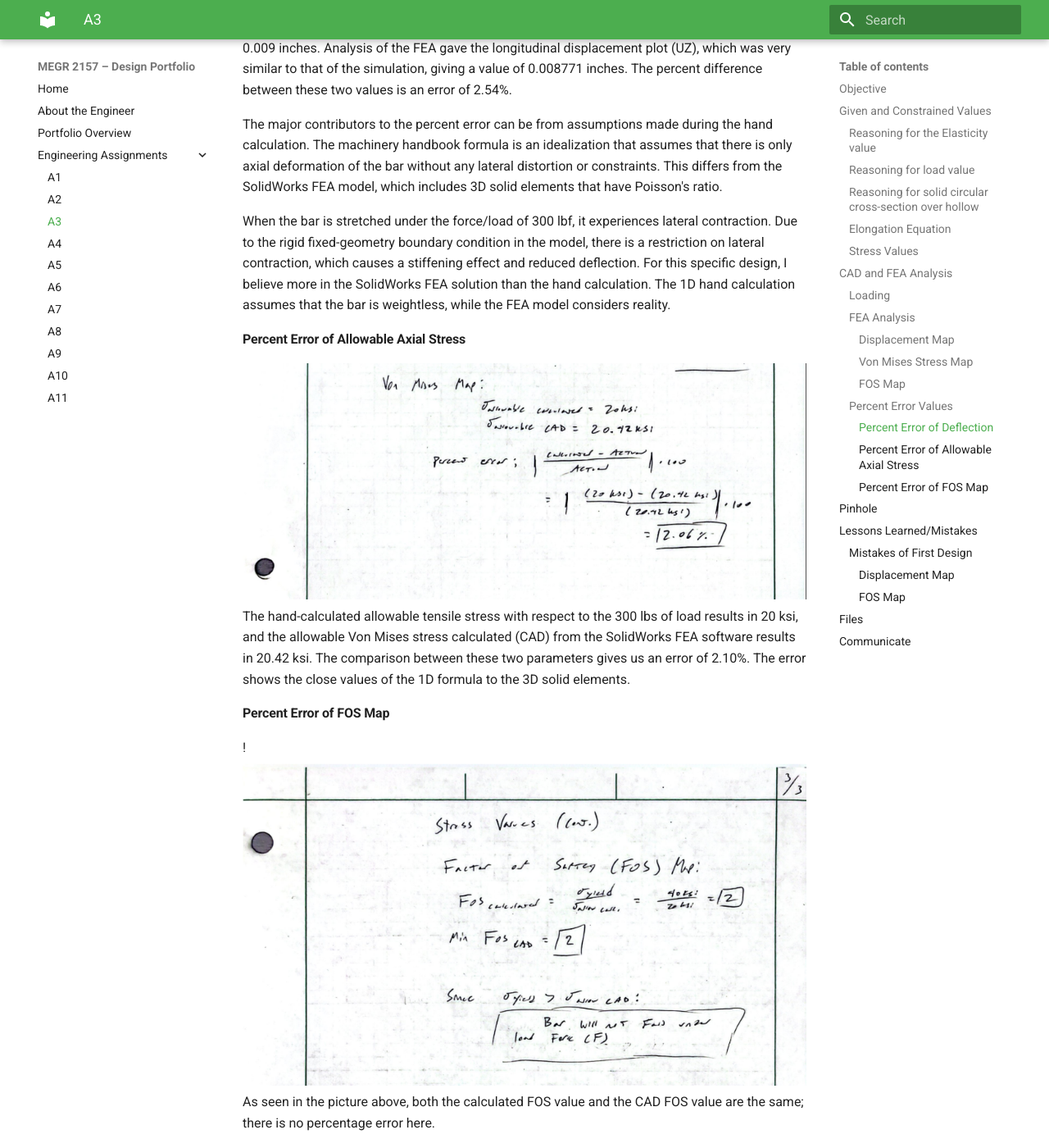
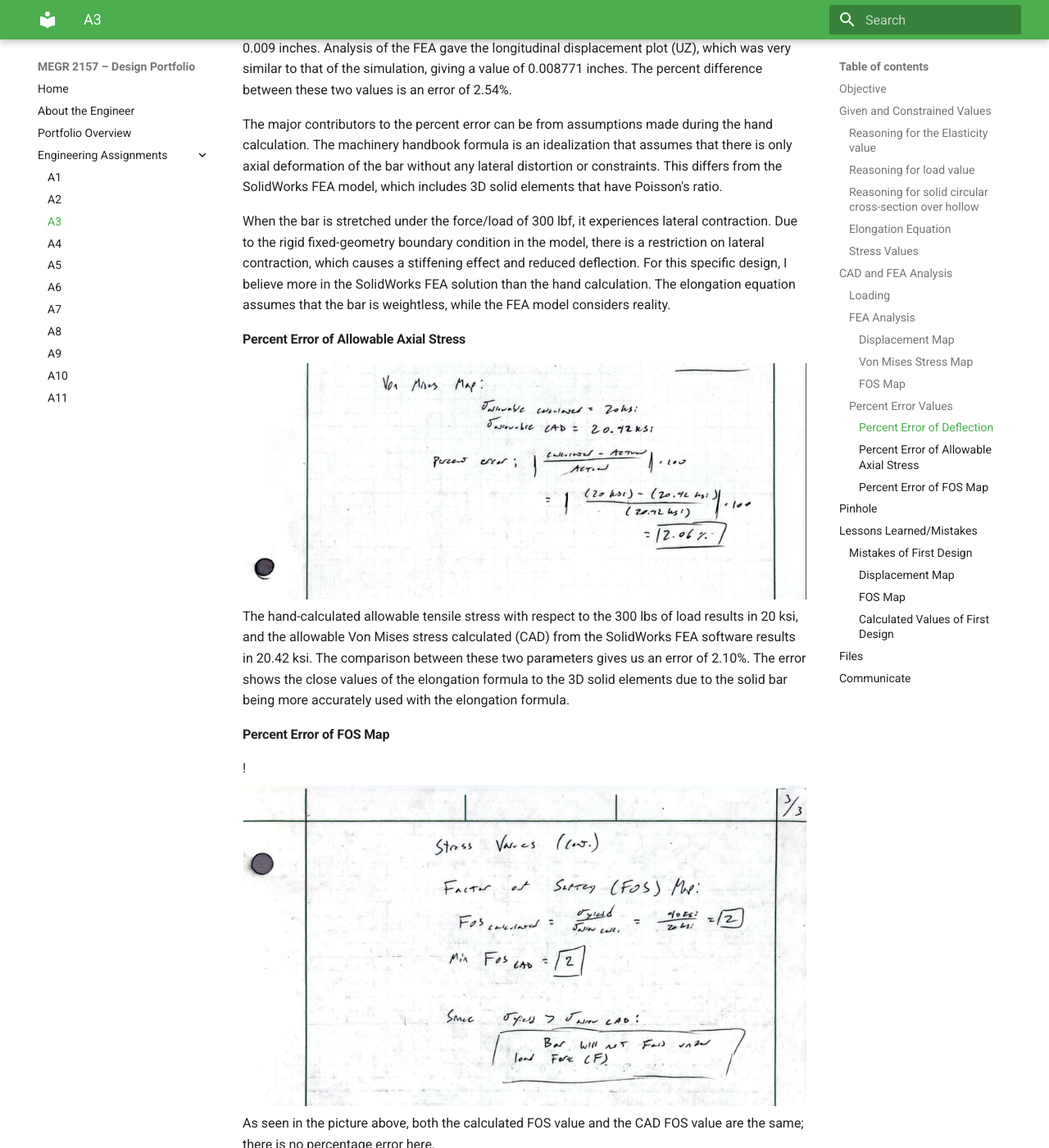
Before and after one commit to smateus0/megr2157-portfolio, an MkDocs documentation site: the page built from docs/assignments/A03/index.md, in a window 1280 px wide and 1400 px high, scrolled down 8587 px. Shown: the whole window at 82% size. Built offline with MkDocs 1.6.1 and Material for MkDocs 9.7.7, drawn with Linux system fonts in a browser that asks for light colours; some of the changed text lies outside the part shown.

Commit message:
Update index.md

```diff
--- a/docs/assignments/A03/index.md
+++ b/docs/assignments/A03/index.md
@@ -83,12 +83,12 @@ Using the axial deflection calculation of the Machinery’s Handbook, the formul
 
 The major contributors to the percent error can be from assumptions made during the hand calculation. The machinery handbook formula is an idealization that assumes that there is only axial deformation of the bar without any lateral distortion or constraints. This differs from the SolidWorks FEA model, which includes 3D solid elements that have Poisson's ratio.
 
-When the bar is stretched under the force/load of 300 lbf, it experiences lateral contraction. Due to the rigid fixed-geometry boundary condition in the model, there is a restriction on lateral contraction, which causes a stiffening effect and reduced deflection. For this specific design, I believe more in the SolidWorks FEA solution than the hand calculation. The 1D hand calculation assumes that the bar is weightless, while the FEA model considers reality.
+When the bar is stretched under the force/load of 300 lbf, it experiences lateral contraction. Due to the rigid fixed-geometry boundary condition in the model, there is a restriction on lateral contraction, which causes a stiffening effect and reduced deflection. For this specific design, I believe more in the SolidWorks FEA solution than the hand calculation. The elongation equation assumes that the bar is weightless, while the FEA model considers reality.
 
 
 #### Percent Error of Allowable Axial Stress
 ![real_a3_w4](real_a3_w4.png)
-The hand-calculated allowable tensile stress with respect to the 300 lbs of load results in 20 ksi, and the allowable Von Mises stress calculated (CAD) from the SolidWorks FEA software results in 20.42 ksi. The comparison between these two parameters gives us an error of 2.10%. The error shows the close values of the 1D formula to the 3D solid elements.
+The hand-calculated allowable tensile stress with respect to the 300 lbs of load results in 20 ksi, and the allowable Von Mises stress calculated (CAD) from the SolidWorks FEA software results in 20.42 ksi. The comparison between these two parameters gives us an error of 2.10%. The error shows the close values of the elongation formula to the 3D solid elements due to the solid bar being more accurately used with the elongation formula.
 
 #### Percent Error of FOS Map
 !![real_a3_w5](real_a3_w5.png)
@@ -128,9 +128,11 @@ During the FEA, the displacement map revealed that the total resultant displacem
 
 My first design iteration featured a hollow cylindrical structure with an outer diameter of 2.0 inches and a wall thickness of 0.125 inches; this allowed a very large length value of 187.76 inches due to the large values of the parametric equations. The strong structural geometry had very small internal tensile stresses when under 300 lbf, which resulted in a very high minimum Factor of Safety value of 70.4.
 
+
+#### Calculated Values of First Design
 ![real_a3_m5](real_a3_m5.png)
 
-Within my first design, when examining the resultant total displacement map (URES), the information was off. My best guess was that the large length of 187.76 inches caused a gravitational sagging effect, which shows that real-life 3D structures experience gravitational effects that are overlooked by 1D equations.
+Within my first design, when examining the resultant total displacement map (URES), the information was off. My best guess was that the large length of 187.76 inches caused a gravitational sagging effect, which shows that real-life 3D structures experience gravitational effects that are not included in the elongation equation used.
 
 
 ![real_a3_m4](real_a3_m4.png)
```
